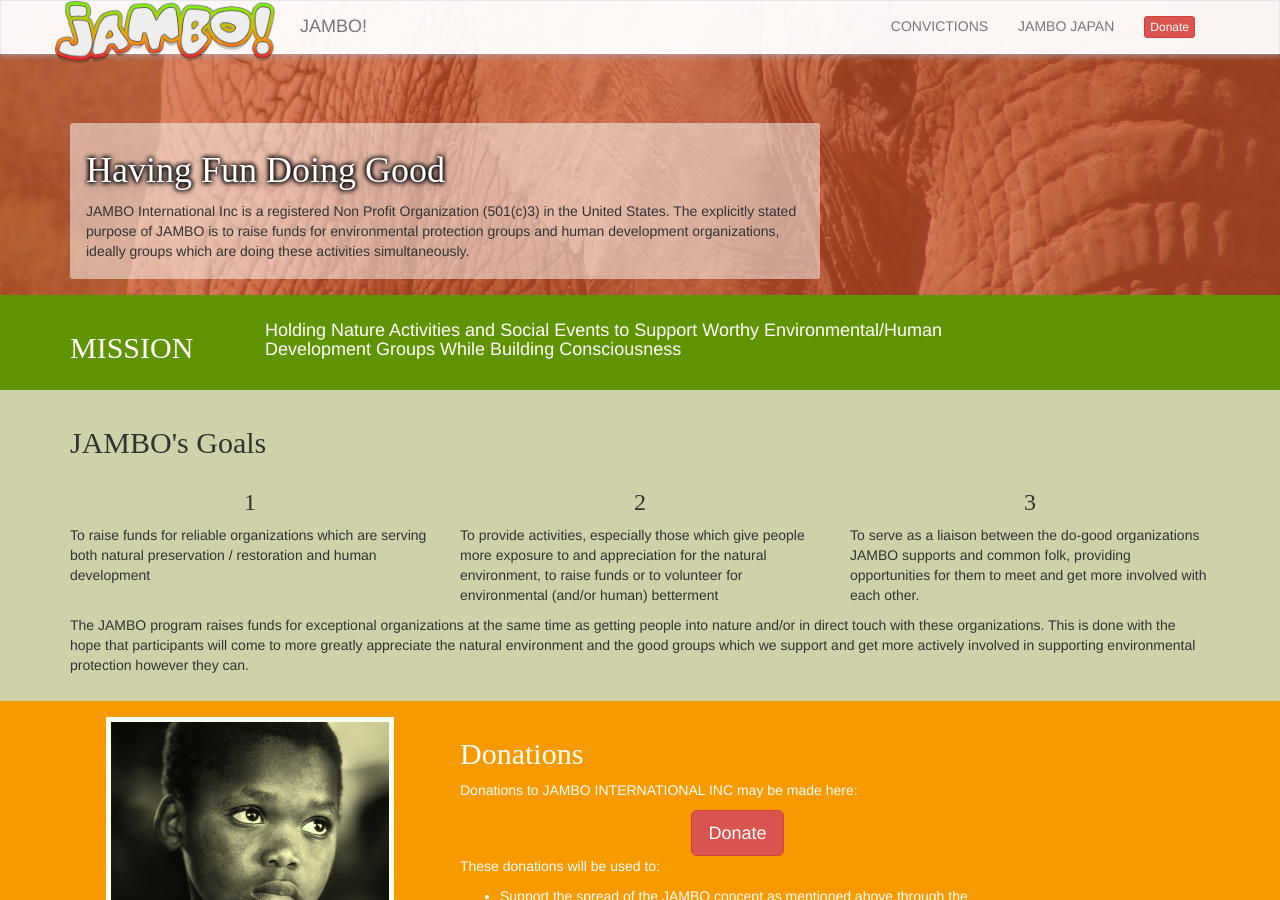
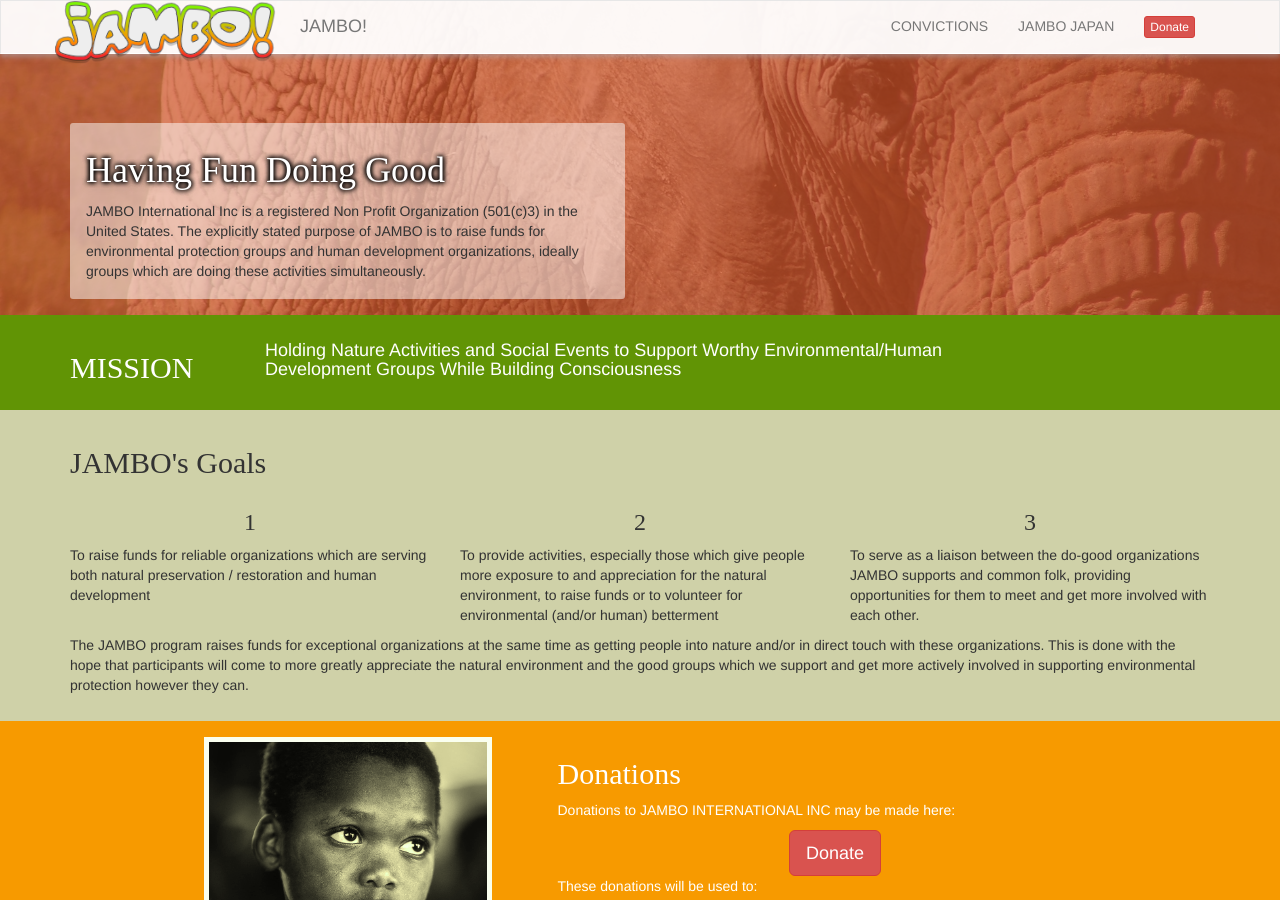
Before and after one commit to renanak/jambo-international.github.io, a Jekyll site: the page built from index.html, in a window 1280 px wide and 900 px high. Built offline with Jekyll 4.4.1, drawn with Linux system fonts in a browser that asks for light colours; some web fonts are replaced.

Commit message:
why is at coming back?

```diff
--- a/_layouts/home.html
+++ b/_layouts/home.html
@@ -6,7 +6,7 @@
   <div class="tint">
   <div class="container">
     <div class="row">
-      <div class="col-sm-8">
+      <div class="col-xs-9 col-sm-8 col-md-7 col-lg-6">
         <div class="motto">
           <h1>{{ page.motto }}</h1>
           <p>{{ content }}</p>
@@ -62,7 +62,7 @@
 <section class="donations tint-yellow">
   <div class="container">
     <div class="row">
-      <div class="col-sm-6 col-lg-4 illustration">
+      <div class="col-sm-6 col-lg-4 col-lg-offset-1 illustration">
         <img src="/images/orphan-1139042_1280.jpg" alt="">
       </div>
       <div class="col-sm-6 col-lg-6">
```
